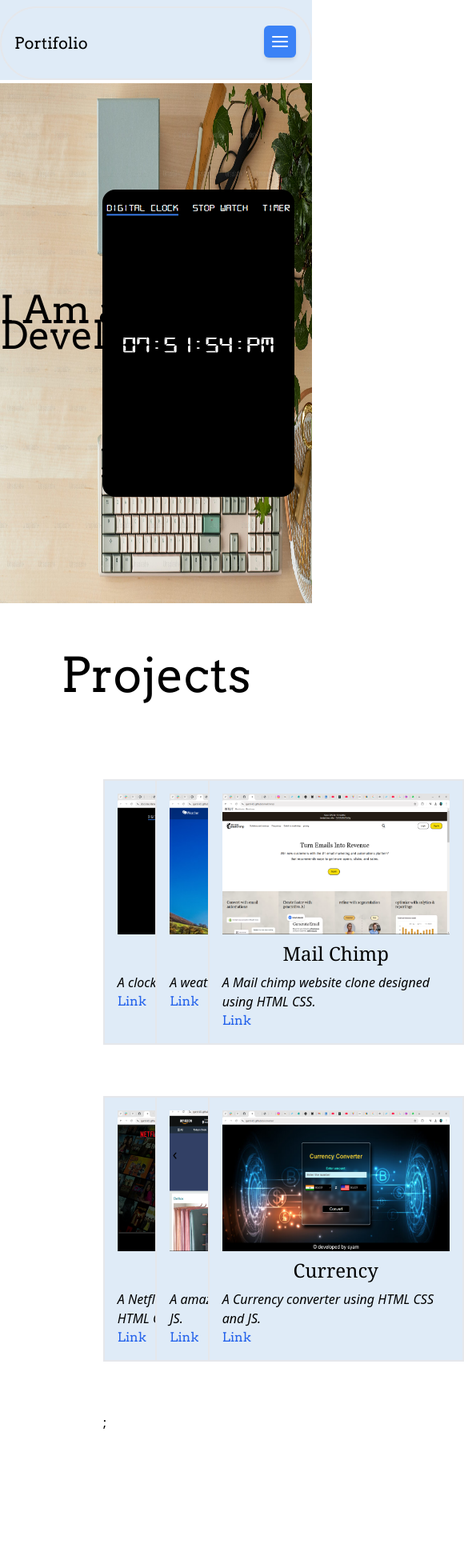
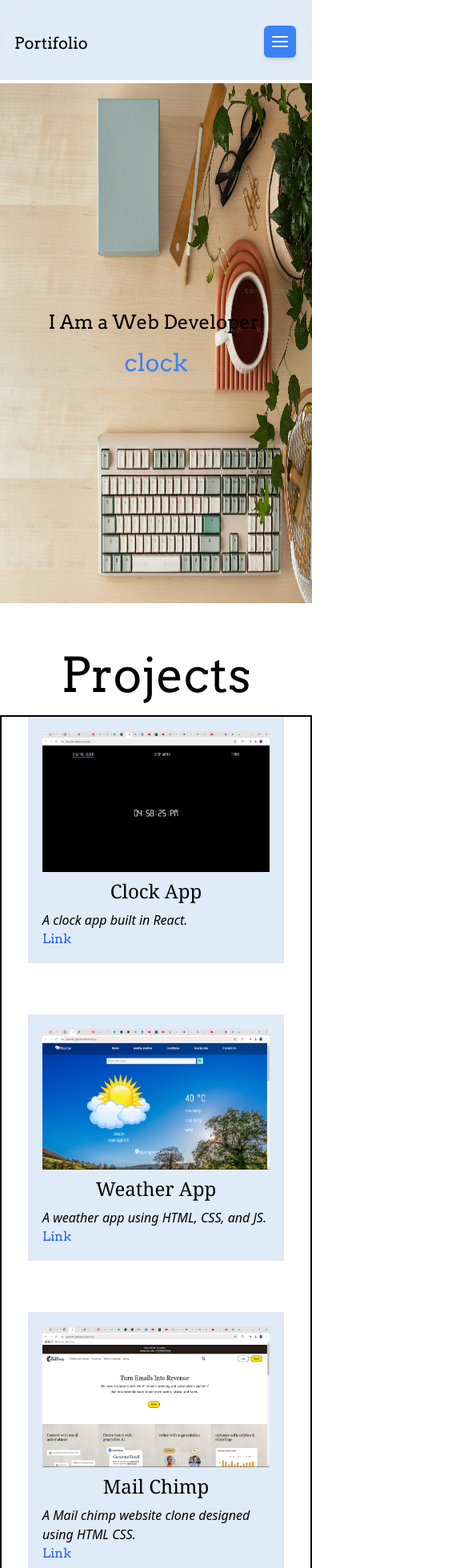
Before and after one commit to syam1433/portifolio, a React (Vite) app: page / in a window 390 px wide. Shown: the top 1960 px of the page at 80% size, 580 px wide, since content can reach past the window. Before the commit the page ends 1870 px from the top, so only its background shows below. Built offline with nearby package versions, Linux system fonts and the light colour scheme; a web font is replaced by a local one.

Commit message:
response change

```diff
--- a/src/Data.jsx
+++ b/src/Data.jsx
@@ -1,21 +1,17 @@
 import { useState } from "react";
 import { TypeAnimation } from 'react-type-animation';
 import BgImg1 from "./assets/bg-img1.jpg";
-import clockimg from "./assets/Screenshot (11).png"
+import "./HeadComponent.css"
+
 function Data(){
 
-    const [visit,setVisit]=useState("https://clock-two-flame.vercel.app/");
-
-    function websitego(){
-        window.open(visit, "_blank");
-    }
 
     return(
         <>
             <div className="mt-1 w-full ">
                 <div className=" sticky w-full h-auto">
                     <img className=" w-full h-custom-1" src={BgImg1} alt="bg1" />
-                    <div className=" font-fonts absolute top-0 left-0  w-full h-full flex flex-col gap-4 items-center justify-center text-2xl">
+                    <div id="TypeAnimation" className=" font-fonts absolute top-0 left-0  w-full h-full flex flex-col gap-4 items-center justify-center text-2xl">
                        <TypeAnimation
                           sequence={[
                             // Same substring at the start will only be typed out once, initially
@@ -33,9 +29,7 @@ function Data(){
                           style={{ fontSize: '2em', display: 'inline-block' }}
                           repeat={Infinity}
                          />
-                        <div className=" absolute left-32 h-96">
-                            <img onClick={websitego} className=" cursor-pointer rounded-2xl w-60 h-96" src={clockimg} alt="" />
-                        </div>
+
                         <a className=" text-blue-500 text-3xl" target="_blank" href="https://clock-two-flame.vercel.app/"> clock</a>
                     </div>
                 </div>
--- a/src/Headcomponent.css
+++ b/src/Headcomponent.css
@@ -25,6 +25,26 @@
     #menu-list{
         border: 2px solid white;
     }
+    #TypeAnimation{
+        font-size: 12px;
+    }
+    #projects{
+        width: 100%;
+    }
+    #block{
+        display: grid;
+        grid-column: 1;
+
+    }
+    #data-pro{
+        width: 100%;
+        display: flex;
+        flex-direction: column;
+        justify-content: center;
+        align-items: center;
+        border: 2px solid black;
+        padding: 0;
+    }
 }
 @media screen and (max-width:1024px){
     #menu-list{
--- a/src/Projects.jsx
+++ b/src/Projects.jsx
@@ -1,11 +1,12 @@
 import PropTypes from 'prop-types';
+import "./HeadComponent.css"
 
 function Projects({projects}){
     return(
         <>
-            <div className=" w-full h-autogrid flex flex-col items-center justify-center mt-10">
+            <div id='projects' className=" w-full h-autogrid flex flex-col items-center justify-center mt-10">
                 <h1 className=" text-6xl p-5 font-fonts">Projects</h1>
-                <div className=" h-auto grid col-span-3 w-3/4 gap-16 p-20 grid-cols-3">
+                <div id='data-pro' className=" h-auto grid col-span-3 w-3/4 gap-16 p-20 grid-cols-3">
                 {projects.map((projects, index) => (
                     <div id='block' key={index} className=" cursor-pointer bg-navbg w-80 flex flex-col border-2 p-4">
                         <img className=" h-44" src={projects.Imgurl} alt={projects.title} />
```
